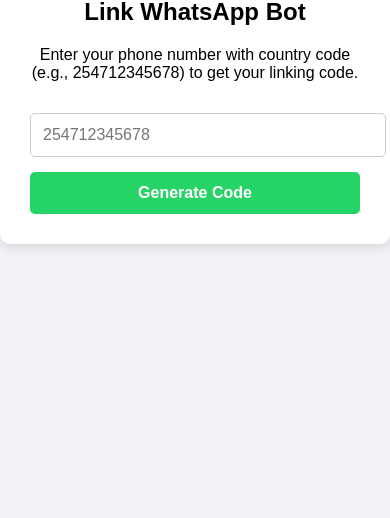
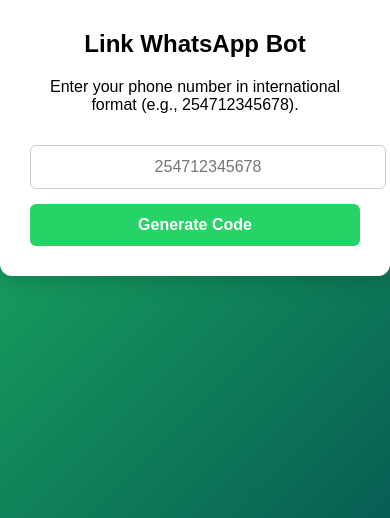
Before and after one commit to Beltahtech1/codesmp4, a website: page public/index.html in a window 390 px wide. Shown: the part 326-844 px from the top of the page. Drawn offline with Linux system fonts and the light colour scheme.

Commit message:
Refactor index.html for styling and validation improvements
Updated styles for improved aesthetics and added animation. Enhanced input validation for phone number format.

```diff
--- a/public/index.html
+++ b/public/index.html
@@ -1,28 +1,89 @@
 <!DOCTYPE html>
-<html>
+<html lang="en">
 <head>
+  <meta charset="UTF-8">
   <title>WhatsApp Bot Linker</title>
   <meta name="viewport" content="width=device-width, initial-scale=1.0">
   <style>
-    body { font-family: Arial, sans-serif; display: flex; justify-content: center; align-items: center; height: 100vh; background: #f0f2f5; margin: 0; }
-    .card { background: white; padding: 30px; border-radius: 10px; box-shadow: 0 4px 10px rgba(0,0,0,0.1); text-align: center; max-width: 400px; width: 90%; }
-    input { width: 100%; padding: 12px; margin: 15px 0; border: 1px solid #ccc; border-radius: 5px; font-size: 16px; }
-    button { width: 100%; padding: 12px; background: #25D366; color: white; border: none; border-radius: 5px; font-size: 16px; cursor: pointer; font-weight: bold; }
-    #codeDisplay { margin-top: 20px; font-size: 24px; font-weight: bold; letter-spacing: 4px; color: #075E54; background: #e3f2fd; padding: 10px; border-radius: 5px; display: none; }
+    body {
+      font-family: Arial, sans-serif;
+      display: flex;
+      justify-content: center;
+      align-items: center;
+      height: 100vh;
+      margin: 0;
+      background: linear-gradient(135deg, #25D366, #075E54);
+    }
+    .card {
+      background: #fff;
+      padding: 30px;
+      border-radius: 12px;
+      box-shadow: 0 6px 20px rgba(0,0,0,0.15);
+      text-align: center;
+      max-width: 400px;
+      width: 90%;
+      animation: fadeIn 0.6s ease;
+    }
+    @keyframes fadeIn {
+      from { opacity: 0; transform: translateY(20px); }
+      to { opacity: 1; transform: translateY(0); }
+    }
+    .logo {
+      width: 60px;
+      margin-bottom: 15px;
+    }
+    input {
+      width: 100%;
+      padding: 12px;
+      margin: 15px 0;
+      border: 1px solid #ccc;
+      border-radius: 6px;
+      font-size: 16px;
+      text-align: center;
+    }
+    button {
+      width: 100%;
+      padding: 12px;
+      background: #25D366;
+      color: white;
+      border: none;
+      border-radius: 6px;
+      font-size: 16px;
+      cursor: pointer;
+      font-weight: bold;
+      transition: background 0.3s;
+    }
+    button:hover {
+      background: #128C7E;
+    }
+    #codeDisplay {
+      margin-top: 20px;
+      font-size: 24px;
+      font-weight: bold;
+      letter-spacing: 4px;
+      color: #075E54;
+      background: #e3f2fd;
+      padding: 10px;
+      border-radius: 6px;
+      display: none;
+    }
   </style>
 </head>
 <body>
   <div class="card">
+    <img src="https://upload.wikimedia.org/wikipedia/commons/6/6b/WhatsApp.svg" alt="WhatsApp Logo" class="logo">
     <h2>Link WhatsApp Bot</h2>
-    <p>Enter your phone number with country code (e.g., 254712345678) to get your linking code.</p>
-    <input type="text" id="phoneNumber" placeholder="254712345678">
+    <p>Enter your phone number in international format (e.g., 254712345678).</p>
+    <input type="text" id="phoneNumber" placeholder="254712345678" maxlength="15">
     <button onclick="getCode()">Generate Code</button>
     <div id="codeDisplay"></div>
   </div>
   <script>
     async function getCode() {
       const num = document.getElementById('phoneNumber').value.trim();
-      if (!num) return alert('Please enter a valid number');
+      if (!/^[1-9][0-9]{7,14}$/.test(num)) {
+        return alert('Please enter a valid international number (no +, only digits).');
+      }
       const btn = document.querySelector('button');
       const display = document.getElementById('codeDisplay');
       btn.innerText = 'Generating...';
```
